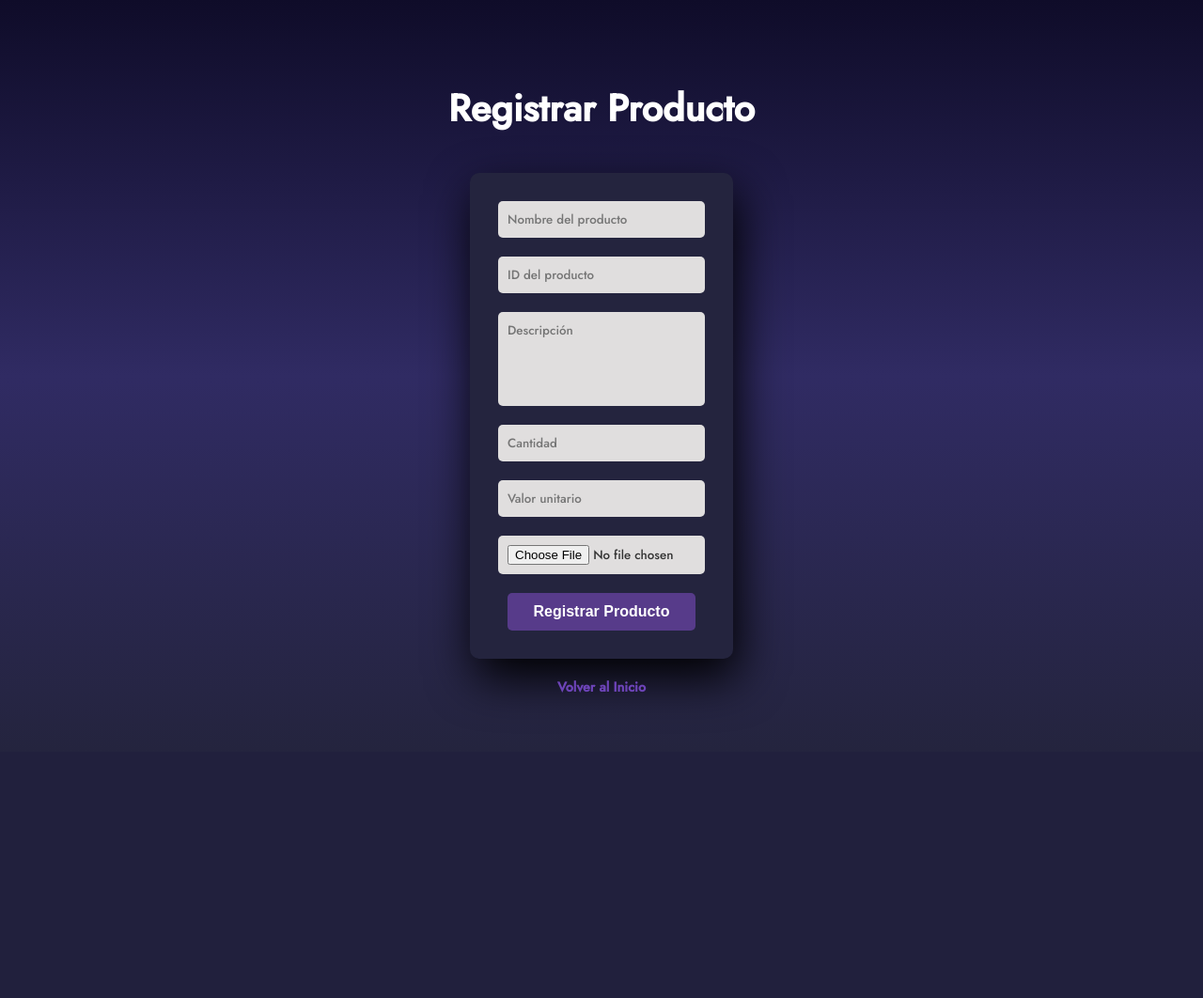
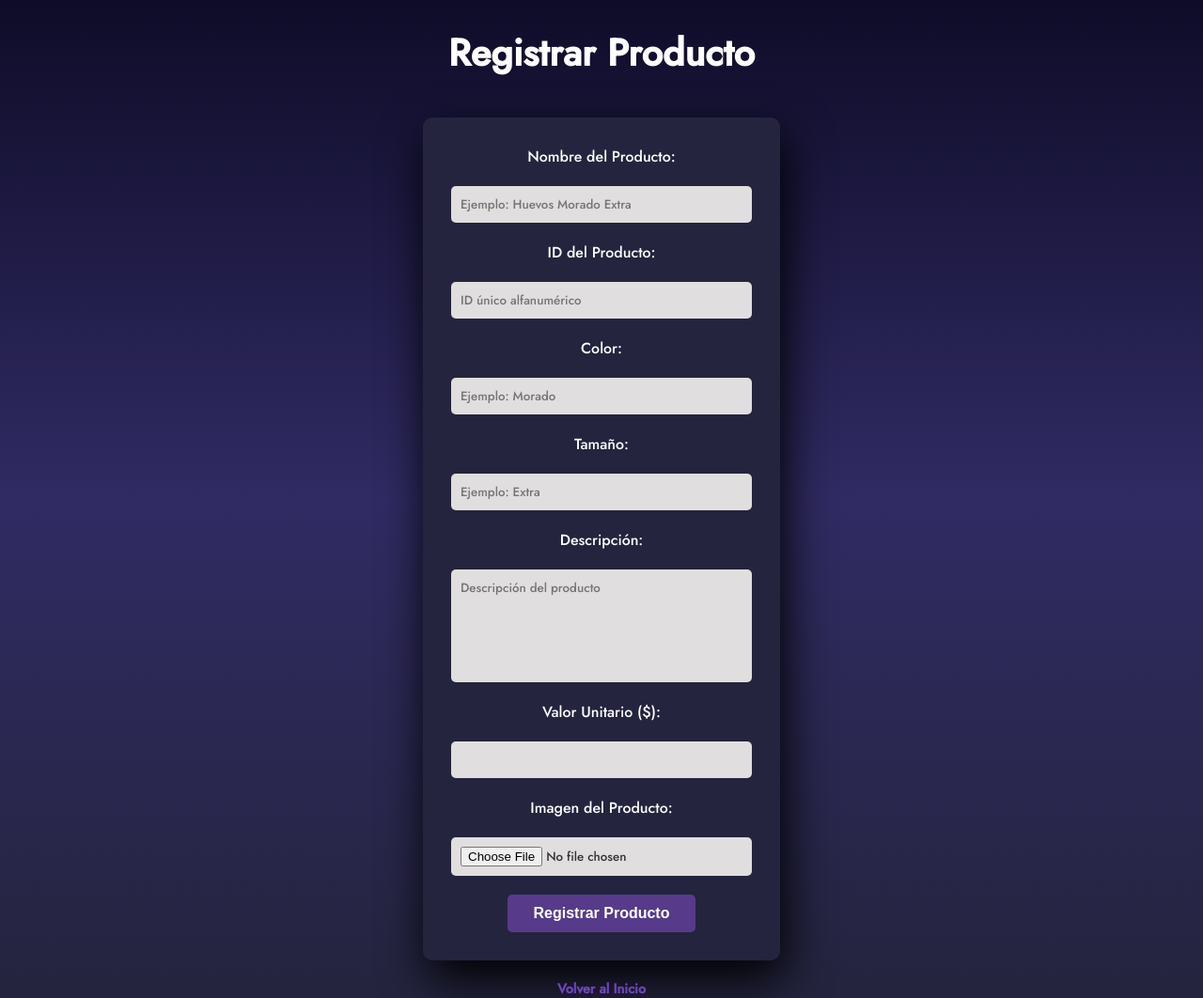
Before and after one commit to ElColombianit0/huevos-max-campos, a Flask app: page /register_product in a window 1280 px wide. Shown: the whole page at 94% size. Before the commit the page ends 737 px from the top, so only its background shows below. Run offline with Flask 3, Linux system fonts and the light colour scheme; the visitor is signed in with stand-in values (Sample User, id 1).

Commit message:
Permitir tipos y tamaños dinámicos al registrar productos y actualizar stock/precios

```diff
--- a/app.py
+++ b/app.py
@@ -37,6 +37,7 @@
     stock_collection = db['stock']
     products_collection = db['products']
     purchases_collection = db['purchases']
+    prices_collection = db['prices']
     logger.info("Conexión a MongoDB establecida con éxito")
 except Exception as e:
     logger.error(f"Error al conectar a MongoDB: {e}")
@@ -68,8 +69,8 @@
         })
     logger.info("Usuario admin inicializado con éxito")
 
-# Inicializar el stock
-def initialize_stock():
+# Inicializar el stock y precios
+def initialize_stock_and_prices():
     if stock_collection.count_documents({}) == 0:
         initial_stock = {
             "type": "huevos",
@@ -77,16 +78,30 @@
             "blanco": {"A": 0, "AA": 0, "B": 0, "EXTRA": 0}
         }
         stock_collection.insert_one(initial_stock)
-    logger.info("Stock inicializado con éxito")
+    if prices_collection.count_documents({}) == 0:
+        initial_prices = {
+            "type": "huevos",
+            "rojo": {"A": 12000, "AA": 13500, "B": 11000, "EXTRA": 15000},
+            "blanco": {"A": 10000, "AA": 11500, "B": 9500, "EXTRA": 14000}
+        }
+        prices_collection.insert_one(initial_prices)
+    logger.info("Stock y precios inicializados con éxito")
 
 initialize_admin()
-initialize_stock()
+initialize_stock_and_prices()
 
-# Definir precios por cubeta
-PRECIOS = {
-    "rojo": {"A": 12000, "AA": 13500, "B": 11000, "EXTRA": 15000},
-    "blanco": {"A": 10000, "AA": 11500, "B": 9500, "EXTRA": 14000}
-}
+# Cargar precios dinámicamente desde la base de datos
+def load_prices():
+    prices_doc = prices_collection.find_one({"type": "huevos"})
+    if not prices_doc:
+        prices_doc = {
+            "type": "huevos",
+            "rojo": {"A": 12000, "AA": 13500, "B": 11000, "EXTRA": 15000},
+            "blanco": {"A": 10000, "AA": 11500, "B": 9500, "EXTRA": 14000}
+        }
+        prices_collection.insert_one(prices_doc)
+    prices = {k: v for k, v in prices_doc.items() if k != "type" and k != "_id"}
+    return prices
 
 # Manejador de errores global
 @application.errorhandler(Exception)
@@ -222,6 +237,8 @@
         try:
             nombre_producto = request.form.get('nombre_producto')
             product_id = request.form.get('product_id')
+            color = request.form.get('color').lower()
+            size = request.form.get('size').upper()
             descripcion = request.form.get('descripcion')
             valor_unitario = float(request.form.get('valor_unitario'))
             imagen = request.files.get('imagen')
@@ -231,6 +248,10 @@
                 return render_template('register_product.html', error="El ID del producto debe ser alfanumérico")
             if products_collection.find_one({"product_id": product_id}):
                 return render_template('register_product.html', error="El ID del producto ya está registrado")
+            if not color or not re.match(r'^[a-zA-Z\s]+$', color):
+                return render_template('register_product.html', error="El color solo puede contener letras y espacios")
+            if not size or not re.match(r'^[a-zA-Z0-9]+$', size):
+                return render_template('register_product.html', error="El tamaño debe ser alfanumérico")
             if not descripcion:
                 return render_template('register_product.html', error="La descripción no puede estar vacía")
             if valor_unitario <= 0:
@@ -238,16 +259,60 @@
             imagen_data = None
             if imagen:
                 imagen_data = imagen.read()
+
+            # Guardar el producto con color y tamaño
             products_collection.insert_one({
                 "nombre_producto": nombre_producto,
                 "product_id": product_id,
+                "color": color,
+                "size": size,
                 "descripcion": descripcion,
                 "valor_unitario": valor_unitario,
                 "imagen": imagen_data
             })
-            logger.info(f"Producto registrado: {nombre_producto}, ID: {product_id}")
+
+            # Actualizar el stock dinámicamente
+            stock_doc = stock_collection.find_one({"type": "huevos"})
+            if not stock_doc:
+                stock_doc = {"type": "huevos"}
+                stock_collection.insert_one(stock_doc)
+
+            if color not in stock_doc:
+                stock_collection.update_one(
+                    {"type": "huevos"},
+                    {"$set": {color: {size: 0}}},
+                    upsert=True
+                )
+            elif size not in stock_doc[color]:
+                stock_collection.update_one(
+                    {"type": "huevos"},
+                    {"$set": {f"{color}.{size}": 0}},
+                    upsert=True
+                )
+
+            # Actualizar los precios dinámicamente
+            prices_doc = prices_collection.find_one({"type": "huevos"})
+            if not prices_doc:
+                prices_doc = {"type": "huevos"}
+                prices_collection.insert_one(prices_doc)
+
+            if color not in prices_doc:
+                prices_collection.update_one(
+                    {"type": "huevos"},
+                    {"$set": {color: {size: valor_unitario}}},
+                    upsert=True
+                )
+            elif size not in prices_doc[color]:
+                prices_collection.update_one(
+                    {"type": "huevos"},
+                    {"$set": {f"{color}.{size}": valor_unitario}},
+                    upsert=True
+                )
+
+            logger.info(f"Producto registrado: {nombre_producto}, ID: {product_id}, Color: {color}, Tamaño: {size}")
             return redirect(url_for('list_products'))
-        except (KeyError, ValueError):
+        except (KeyError, ValueError) as e:
+            logger.error(f"Error al registrar producto: {str(e)}")
             return render_template('register_product.html', error="Datos inválidos. Asegúrate de completar todos los campos correctamente.")
     return render_template('register_product.html', error=None)
 
@@ -281,6 +346,8 @@
         try:
             nombre_producto = request.form.get('nombre_producto')
             nuevo_product_id = request.form.get('product_id')
+            color = request.form.get('color').lower()
+            size = request.form.get('size').upper()
             descripcion = request.form.get('descripcion')
             valor_unitario = float(request.form.get('valor_unitario'))
             imagen = request.files.get('imagen')
@@ -290,6 +357,10 @@
                 return render_template('edit_product.html', product=product, error="El ID del producto debe ser alfanumérico")
             if nuevo_product_id != product_id and products_collection.find_one({"product_id": nuevo_product_id}):
                 return render_template('edit_product.html', product=product, error="El ID del producto ya está registrado")
+            if not color or not re.match(r'^[a-zA-Z\s]+$', color):
+                return render_template('edit_product.html', product=product, error="El color solo puede contener letras y espacios")
+            if not size or not re.match(r'^[a-zA-Z0-9]+$', size):
+                return render_template('edit_product.html', product=product, error="El tamaño debe ser alfanumérico")
             if not descripcion:
                 return render_template('edit_product.html', product=product, error="La descripción no puede estar vacía")
             if valor_unitario <= 0:
@@ -297,16 +368,64 @@
             imagen_data = product.get('imagen')
             if imagen:
                 imagen_data = imagen.read()
+
+            # Actualizar el producto
             products_collection.update_one(
                 {"product_id": product_id},
                 {"$set": {
                     "nombre_producto": nombre_producto,
                     "product_id": nuevo_product_id,
+                    "color": color,
+                    "size": size,
                     "descripcion": descripcion,
                     "valor_unitario": valor_unitario,
                     "imagen": imagen_data
                 }}
             )
+
+            # Actualizar el stock dinámicamente si el color o tamaño cambió
+            old_color = product.get('color')
+            old_size = product.get('size')
+            if old_color != color or old_size != size:
+                stock_doc = stock_collection.find_one({"type": "huevos"})
+                if stock_doc and old_color in stock_doc and old_size in stock_doc[old_color]:
+                    old_stock = stock_doc[old_color][old_size]
+                    # Mover el stock al nuevo color/tamaño
+                    stock_collection.update_one(
+                        {"type": "huevos"},
+                        {"$set": {f"{color}.{size}": old_stock}}
+                    )
+                    # Eliminar el stock antiguo si es necesario
+                    stock_collection.update_one(
+                        {"type": "huevos"},
+                        {"$unset": {f"{old_color}.{old_size}": ""}}
+                    )
+                else:
+                    stock_collection.update_one(
+                        {"type": "huevos"},
+                        {"$set": {f"{color}.{size}": 0}},
+                        upsert=True
+                    )
+
+            # Actualizar los precios dinámicamente
+            if old_color != color or old_size != size:
+                prices_doc = prices_collection.find_one({"type": "huevos"})
+                if prices_doc and old_color in prices_doc and old_size in prices_doc[old_color]:
+                    prices_collection.update_one(
+                        {"type": "huevos"},
+                        {"$set": {f"{color}.{size}": valor_unitario}}
+                    )
+                    prices_collection.update_one(
+                        {"type": "huevos"},
+                        {"$unset": {f"{old_color}.{old_size}": ""}}
+                    )
+                else:
+                    prices_collection.update_one(
+                        {"type": "huevos"},
+                        {"$set": {f"{color}.{size}": valor_unitario}},
+                        upsert=True
+                    )
+
             return redirect(url_for('list_products'))
         except (KeyError, ValueError):
             return render_template('edit_product.html', product=product, error="Datos inválidos. Asegúrate de completar todos los campos correctamente.")
@@ -318,6 +437,21 @@
         return redirect(url_for('login'))
     if session.get('numero_documento') != '1234567890':
         return redirect(url_for('index'))
+    product = products_collection.find_one({"product_id": product_id})
+    if product:
+        color = product.get('color')
+        size = product.get('size')
+        if color and size:
+            # Eliminar el stock asociado
+            stock_collection.update_one(
+                {"type": "huevos"},
+                {"$unset": {f"{color}.{size}": ""}}
+            )
+            # Eliminar el precio asociado
+            prices_collection.update_one(
+                {"type": "huevos"},
+                {"$unset": {f"{color}.{size}": ""}}
+            )
     products_collection.delete_one({"product_id": product_id})
     return redirect(url_for('list_products'))
 
@@ -351,24 +485,28 @@
         return redirect(url_for('login'))
     if session.get('numero_documento') != '1234567890':
         return redirect(url_for('index'))
+    products = list(products_collection.find())
+    colors = set(product['color'] for product in products if 'color' in product)
     if request.method == 'POST':
         try:
             print("Datos recibidos:", request.form)
             tipo = request.form.get('tipo').lower()
-            tamano = request.form.get('tamano')
+            tamano = request.form.get('tamano').upper()
             cantidad_str = request.form.get('cantidad')
-            if not tipo or tipo not in ['rojo', 'blanco']:
-                return render_template('register_stock.html', error="Tipo de huevo inválido", success=None)
-            if not tamano or tamano not in ['A', 'AA', 'B', 'EXTRA']:
-                return render_template('register_stock.html', error="Tamaño inválido", success=None)
+            if not tipo or tipo not in colors:
+                return render_template('register_stock.html', error="Tipo de huevo inválido", success=None, colors=colors, products=products)
+            # Validar que el tamaño exista para el tipo seleccionado
+            valid_sizes = set(product['size'] for product in products if product['color'] == tipo)
+            if not tamano or tamano not in valid_sizes:
+                return render_template('register_stock.html', error="Tamaño inválido", success=None, colors=colors, products=products)
             if not cantidad_str:
-                return render_template('register_stock.html', error="La cantidad no puede estar vacía", success=None)
+                return render_template('register_stock.html', error="La cantidad no puede estar vacía", success=None, colors=colors, products=products)
             try:
                 cantidad = int(cantidad_str)
             except ValueError:
-                return render_template('register_stock.html', error="Cantidad debe ser un número entero", success=None)
+                return render_template('register_stock.html', error="Cantidad debe ser un número entero", success=None, colors=colors, products=products)
             if cantidad < 0:
-                return render_template('register_stock.html', error="Cantidad no puede ser negativa", success=None)
+                return render_template('register_stock.html', error="Cantidad no puede ser negativa", success=None, colors=colors, products=products)
             stock_doc = stock_collection.find_one({"type": "huevos"})
             print("Documento de stock encontrado:", stock_doc)
             if not stock_doc:
@@ -381,7 +519,7 @@
                 stock_doc = stock_collection.find_one({"type": "huevos"})
                 print("Documento de stock creado:", stock_doc)
             if tipo not in stock_doc or tamano not in stock_doc[tipo]:
-                return render_template('register_stock.html', error="Estructura de stock inválida", success=None)
+                return render_template('register_stock.html', error="Estructura de stock inválida", success=None, colors=colors, products=products)
             current_stock = stock_doc[tipo][tamano]
             new_stock = current_stock + cantidad
             result = stock_collection.update_one(
@@ -390,15 +528,15 @@
             )
             print("Resultado de la actualización:", result.modified_count)
             if result.modified_count == 0:
-                return render_template('register_stock.html', error="No se pudo actualizar el stock, intenta de nuevo", success=None)
+                return render_template('register_stock.html', error="No se pudo actualizar el stock, intenta de nuevo", success=None, colors=colors, products=products)
             updated_stock_doc = stock_collection.find_one({"type": "huevos"})
             updated_stock = updated_stock_doc[tipo][tamano]
             print("Stock actualizado:", updated_stock)
-            return render_template('register_stock.html', success=f"Se agregaron {cantidad} unidades al stock de huevos {tipo} tamaño {tamano}. Stock actual: {updated_stock}", error=None)
+            return render_template('register_stock.html', success=f"Se agregaron {cantidad} unidades al stock de huevos {tipo} tamaño {tamano}. Stock actual: {updated_stock}", error=None, colors=colors, products=products)
         except Exception as e:
             logger.error(f"Error en /register_stock: {str(e)}")
-            return render_template('register_stock.html', error=f"Error inesperado: {str(e)}", success=None)
-    return render_template('register_stock.html', error=None, success=None)
+            return render_template('register_stock.html', error=f"Error inesperado: {str(e)}", success=None, colors=colors, products=products)
+    return render_template('register_stock.html', error=None, success=None, colors=colors, products=products)
 
 @application.route('/buy', methods=['GET', 'POST'])
 def buy():
@@ -422,7 +560,10 @@
                 unidad = 'cubeta'
             else:
                 unidad = request.form.get('unidad', 'cubeta')
-            if tipo not in ['rojo', 'blanco'] or tamano not in ['A', 'AA', 'B', 'EXTRA']:
+            products = list(products_collection.find())
+            colors = set(product['color'] for product in products if 'color' in product)
+            valid_sizes = set(product['size'] for product in products if product['color'] == tipo)
+            if tipo not in colors or tamano not in valid_sizes:
                 return render_template('buy.html', error="Tipo o tamaño inválido", tipo_persona=tipo_persona, tipo=tipo, tamano=tamano)
             if unidad not in ['cubeta', 'docena'] and tipo_persona == 'natural':
                 return render_template('buy.html', error="Unidad inválida", tipo_persona=tipo_persona, tipo=tipo, tamano=tamano)
@@ -439,7 +580,8 @@
                 {"$set": {f"{tipo}.{tamano}": stock[tipo][tamano]}}
             )
 
-            # Calcular el precio total para guardar en la colección
+            # Cargar precios dinámicamente
+            PRECIOS = load_prices()
             precio_cubeta = PRECIOS[tipo][tamano]
             if unidad == 'cubeta':
                 precio_unitario = precio_cubeta
@@ -514,6 +656,7 @@
         raise Exception(f"No se pudo cargar la plantilla purchases.html: {str(e)}")
 
 def generate_invoice(tipo, tamano, cantidad, unidad):
+    PRECIOS = load_prices()
     precio_cubeta = PRECIOS[tipo][tamano]
     if unidad == 'cubeta':
         precio_unitario = precio_cubeta
--- a/templates/list_products.html
+++ b/templates/list_products.html
@@ -111,9 +111,8 @@
         </thead>
         <tbody>
             {% for product in products %}
-                {% set parts = product.nombre_producto.split() %}
-                {% set size = parts[1].upper() if parts|length >= 2 else 'N/A' %}
-                {% set color = parts[2].lower() if parts|length >= 3 else 'N/A' %}
+                {% set color = product.color if 'color' in product else 'N/A' %}
+                {% set size = product.size if 'size' in product else 'N/A' %}
                 {% set stock = stock[color][size] if color in stock and size in stock[color] else 0 %}
                 <tr>
                     <td>{{ product.nombre_producto }}</td>
--- a/templates/register_product.html
+++ b/templates/register_product.html
@@ -39,9 +39,9 @@
 
         input[type="text"],
         input[type="number"],
-        input[type="file"],
-        textarea {
-            width: 200px;
+        textarea,
+        input[type="file"] {
+            width: 300px;
             background: #e0dede;
             padding: 10px;
             border: none;
@@ -52,7 +52,7 @@
         }
 
         textarea {
-            height: 80px;
+            height: 100px;
             resize: none;
         }
 
@@ -98,13 +98,21 @@
     {% if error %}
         <p class="error">{{ error }}</p>
     {% endif %}
-    <form method="POST" action="{{ url_for('register_product') }}" enctype="multipart/form-data">
-        <input type="text" name="nombre_producto" placeholder="Nombre del producto" required>
-        <input type="text" name="product_id" placeholder="ID del producto" required>
-        <textarea name="descripcion" placeholder="Descripción" required></textarea>
-        <input type="number" name="cantidad" placeholder="Cantidad" required min="0">
-        <input type="number" name="valor_unitario" placeholder="Valor unitario" required min="0.01" step="0.01">
-        <input type="file" name="imagen" accept="image/*">
+    <form method="POST" enctype="multipart/form-data">
+        <label for="nombre_producto">Nombre del Producto:</label>
+        <input type="text" name="nombre_producto" id="nombre_producto" placeholder="Ejemplo: Huevos Morado Extra" required>
+        <label for="product_id">ID del Producto:</label>
+        <input type="text" name="product_id" id="product_id" placeholder="ID único alfanumérico" required>
+        <label for="color">Color:</label>
+        <input type="text" name="color" id="color" placeholder="Ejemplo: Morado" required>
+        <label for="size">Tamaño:</label>
+        <input type="text" name="size" id="size" placeholder="Ejemplo: Extra" required>
+        <label for="descripcion">Descripción:</label>
+        <textarea name="descripcion" id="descripcion" placeholder="Descripción del producto" required></textarea>
+        <label for="valor_unitario">Valor Unitario ($):</label>
+        <input type="number" name="valor_unitario" id="valor_unitario" min="0" step="0.01" required>
+        <label for="imagen">Imagen del Producto:</label>
+        <input type="file" name="imagen" id="imagen">
         <button type="submit">Registrar Producto</button>
     </form>
     <a href="{{ url_for('index') }}" class="back-link">Volver al Inicio</a>
```
Also changed, not shown: templates/edit_product.html (+20 -10 lines), templates/register_stock.html (+32 -32 lines).
